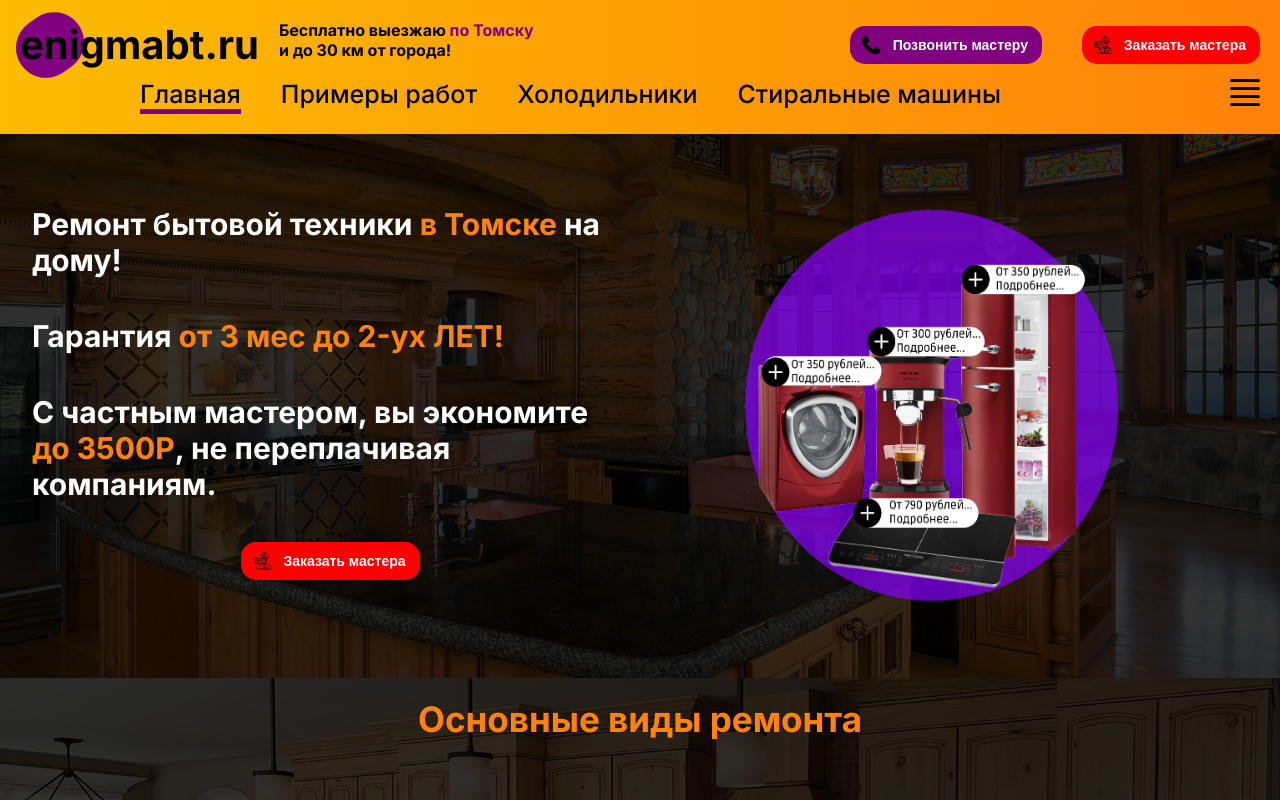
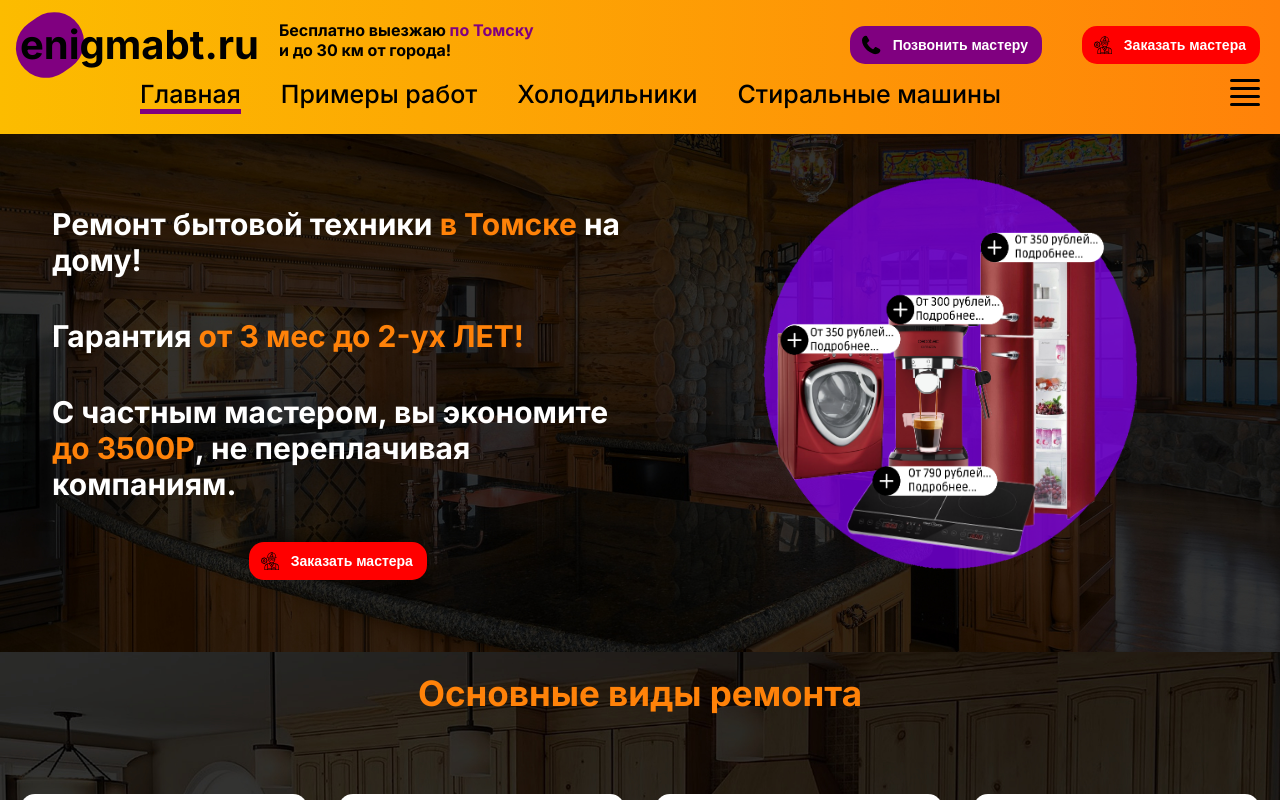
Before and after one commit to 02sorik/united100, a Next.js app: page / in a window 1280 px wide. Shown: the top 800 px of the page. Built offline with nearby package versions, Linux system fonts and the light colour scheme.

Commit message:
correct7

```diff
--- a/app/components/headerBlock.js
+++ b/app/components/headerBlock.js
@@ -17,8 +17,8 @@ export const HeaderBlock = (props) => {
                     </div>
                 )
             }
-                <div className={`${styles.container} ${styles.header__image}`} style={{color: 'white', padding: '32px'}}>
-                    <div className={styles.text}>
+                <div className={`${styles.container} ${styles.header__image}`} style={{color: 'white'}}>
+                    <div className={styles.text} style={{padding: '32px'}}>
                         <h1 className={styles.title} style={{color: 'white'}}>
                             {data.text1} <span className={styles.organe} size="6" color="white">{data.text2}</span> {data.text3}
                         </h1>
```
